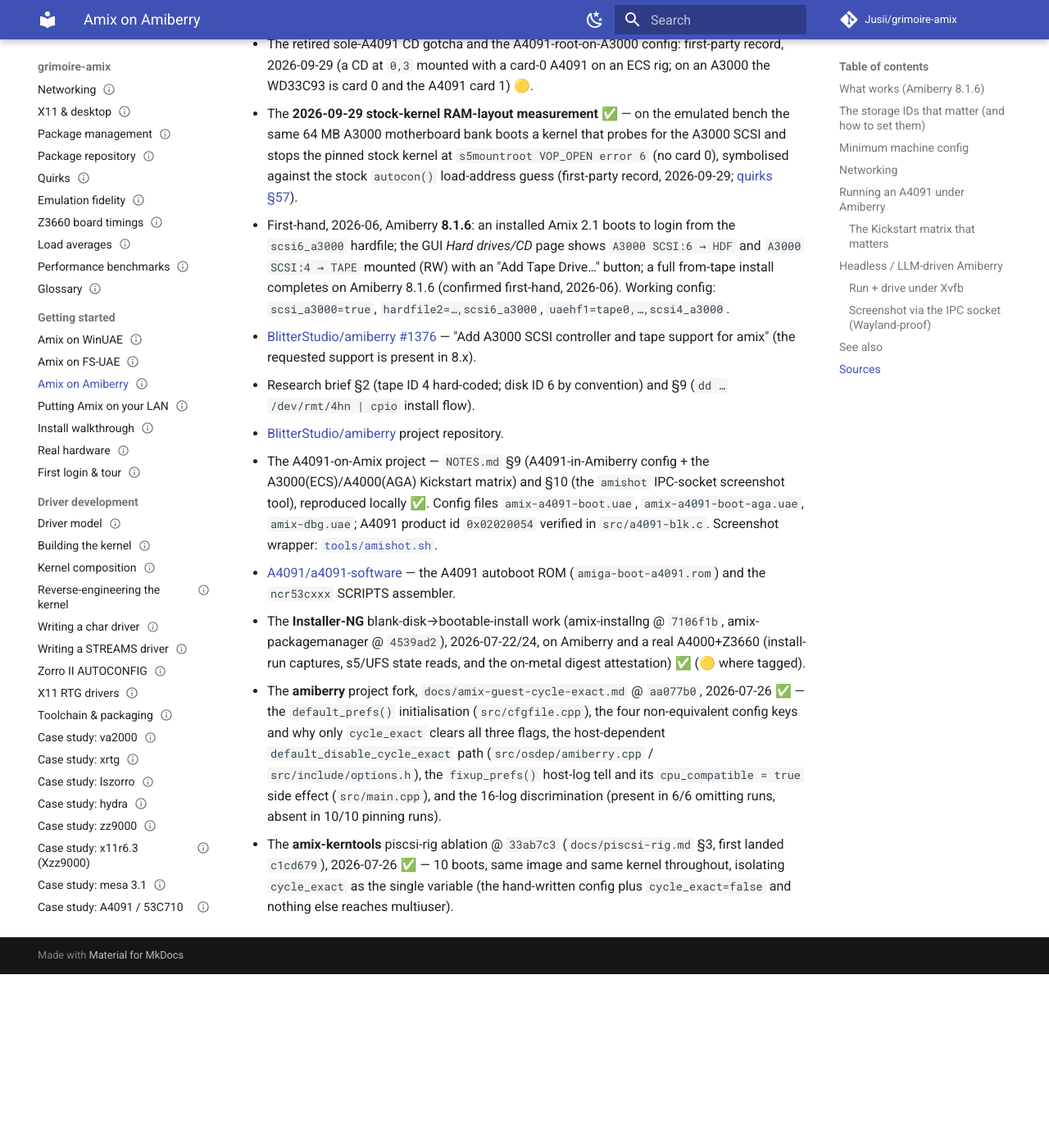
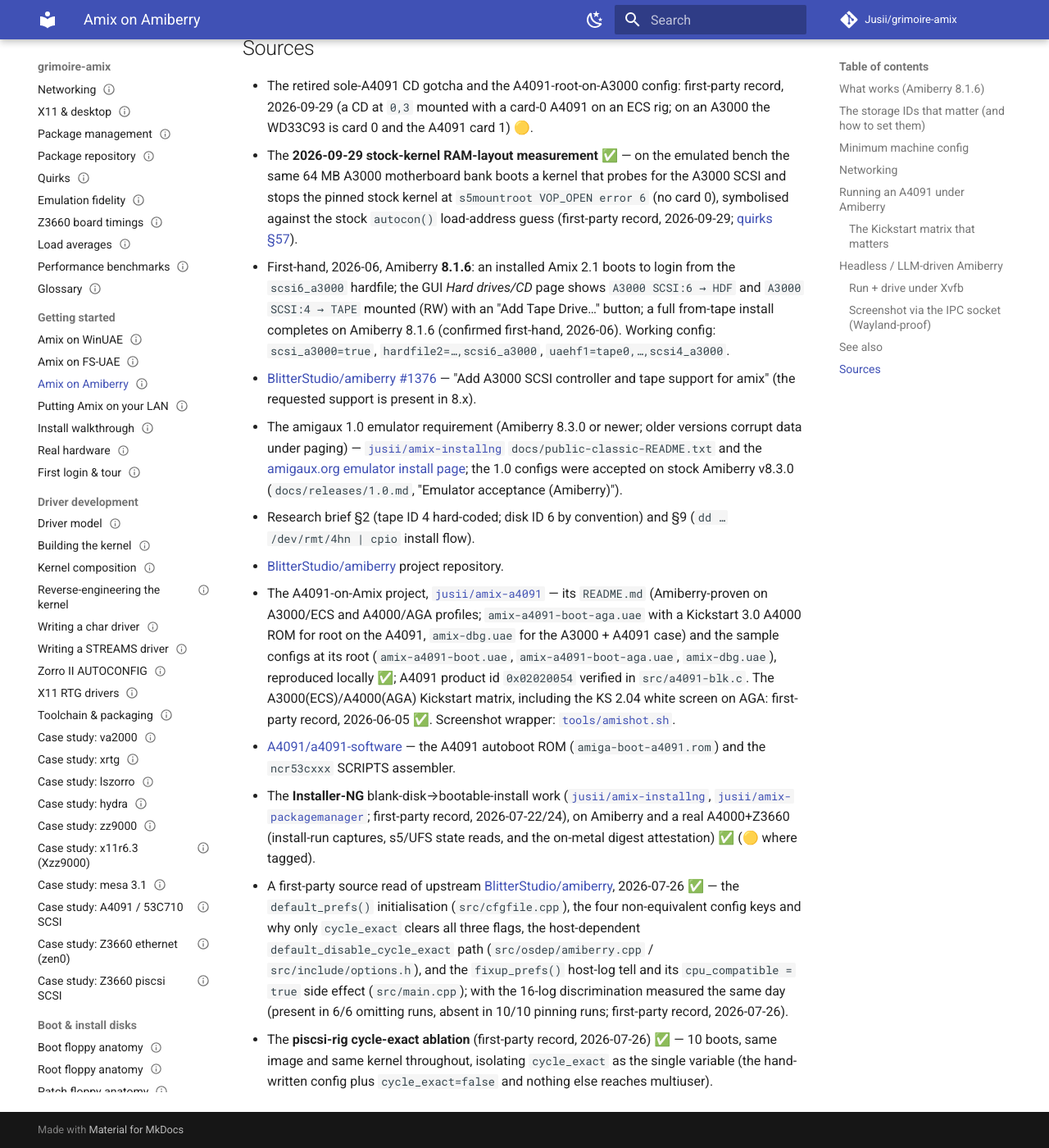
Before and after one commit to jusii/grimoire-amix, an MkDocs documentation site: the page built from docs/getting-started/emulation-amiberry.md, in a window 1280 px wide and 1400 px high, scrolled down 5660 px. Shown: the whole window at 82% size. Built offline with MkDocs 1.6.1 and Material for MkDocs 9.7.7, drawn with Linux system fonts in a browser that asks for light colours; comment, search, counter and statistics services are not loaded; before the commit the page ends 6848 px from its top, so only the background shows below that; some of the changed text lies outside the part shown.

Commit message:
getting-started: Amiberry 8.3.0+, X on AGA, public citations

```diff
--- a/docs/getting-started/emulation-amiberry.md
+++ b/docs/getting-started/emulation-amiberry.md
@@ -16,8 +16,10 @@
 This **supersedes** the long-standing "Amix can't install on Amiberry" status: the feature request
 [BlitterStudio/amiberry #1376](https://github.com/BlitterStudio/amiberry/issues/1376) ("Add A3000 SCSI
 controller and tape support for Amiga UNIX") has been **implemented** in current Amiberry. Older 5.7.x
-/ 7.x builds genuinely lacked it (and reportedly crashed with an A3000 config); **use 8.x**. 🟡 (older
-versions)
+/ 7.x builds genuinely lacked it (and reportedly crashed with an A3000 config) 🟡 (older versions).
+**Use 8.3.0 or newer**: builds before 8.3.0 boot Amix but silently corrupt data under paging — the
+amigaux 1.0 classic kit's emulator requirement ✅. The 8.1.6 rows below are the first-hand record of
+what the 8.x line can do.
 
 ## What works (Amiberry 8.1.6)
 
@@ -214,18 +216,20 @@
 - The **2026-09-29 stock-kernel RAM-layout measurement** ✅ — on the emulated bench the same 64 MB A3000 motherboard bank boots a kernel that probes for the A3000 SCSI and stops the pinned stock kernel at `s5mountroot VOP_OPEN error 6` (no card 0), symbolised against the stock `autocon()` load-address guess (first-party record, 2026-09-29; [quirks §57](../how-it-works/quirks.md#57-loader-placement-a3000-scsi)).
 - First-hand, 2026-06, Amiberry **8.1.6**: an installed Amix 2.1 boots to login from the `scsi6_a3000` hardfile; the GUI *Hard drives/CD* page shows `A3000 SCSI:6 → HDF` and `A3000 SCSI:4 → TAPE` mounted (RW) with an "Add Tape Drive…" button; a full from-tape install completes on Amiberry 8.1.6 (confirmed first-hand, 2026-06). Working config: `scsi_a3000=true`, `hardfile2=…,scsi6_a3000`, `uaehf1=tape0,…,scsi4_a3000`.
 - [BlitterStudio/amiberry #1376](https://github.com/BlitterStudio/amiberry/issues/1376) — "Add A3000 SCSI controller and tape support for amix" (the requested support is present in 8.x).
+- The amigaux 1.0 emulator requirement (Amiberry 8.3.0 or newer; older versions corrupt data under paging) — [`jusii/amix-installng`](https://github.com/jusii/amix-installng) `docs/public-classic-README.txt` and the [amigaux.org emulator install page](https://amigaux.org/install/emulator/); the 1.0 configs were accepted on stock Amiberry v8.3.0 (`docs/releases/1.0.md`, "Emulator acceptance (Amiberry)").
 - Research brief §2 (tape ID 4 hard-coded; disk ID 6 by convention) and §9 (`dd … /dev/rmt/4hn | cpio` install flow).
 - [BlitterStudio/amiberry](https://github.com/BlitterStudio/amiberry) project repository.
-- The A4091-on-Amix project — `NOTES.md` §9 (A4091-in-Amiberry config + the A3000(ECS)/A4000(AGA) Kickstart matrix) and §10 (the `amishot` IPC-socket screenshot tool), reproduced locally ✅. Config files `amix-a4091-boot.uae`, `amix-a4091-boot-aga.uae`, `amix-dbg.uae`; A4091 product id `0x02020054` verified in `src/a4091-blk.c`. Screenshot wrapper: [`tools/amishot.sh`](https://github.com/Jusii/grimoire-amix/blob/master/tools/amishot.sh).
+- The A4091-on-Amix project, [`jusii/amix-a4091`](https://github.com/jusii/amix-a4091) — its `README.md` (Amiberry-proven on A3000/ECS and A4000/AGA profiles; `amix-a4091-boot-aga.uae` with a Kickstart 3.0 A4000 ROM for root on the A4091, `amix-dbg.uae` for the A3000 + A4091 case) and the sample configs at its root (`amix-a4091-boot.uae`, `amix-a4091-boot-aga.uae`, `amix-dbg.uae`), reproduced locally ✅; A4091 product id `0x02020054` verified in `src/a4091-blk.c`. The A3000(ECS)/A4000(AGA) Kickstart matrix, including the KS 2.04 white screen on AGA: first-party record, 2026-06-05 ✅. Screenshot wrapper: [`tools/amishot.sh`](https://github.com/Jusii/grimoire-amix/blob/master/tools/amishot.sh).
 - [A4091/a4091-software](https://github.com/A4091/a4091-software) — the A4091 autoboot ROM (`amiga-boot-a4091.rom`) and the `ncr53cxxx` SCRIPTS assembler.
-- The **Installer-NG** blank-disk→bootable-install work (amix-installng @ `7106f1b`, amix-packagemanager @ `4539ad2`), 2026-07-22/24, on Amiberry and a real A4000+Z3660 (install-run captures, s5/UFS state reads, and the on-metal digest attestation) ✅ (🟡 where tagged).
-- The **amiberry** project fork, `docs/amix-guest-cycle-exact.md` @ `aa077b0`, 2026-07-26 ✅ — the
+- The **Installer-NG** blank-disk→bootable-install work ([`jusii/amix-installng`](https://github.com/jusii/amix-installng), [`jusii/amix-packagemanager`](https://github.com/jusii/amix-packagemanager); first-party record, 2026-07-22/24), on Amiberry and a real A4000+Z3660 (install-run captures, s5/UFS state reads, and the on-metal digest attestation) ✅ (🟡 where tagged).
+- A first-party source read of upstream
+  [BlitterStudio/amiberry](https://github.com/BlitterStudio/amiberry), 2026-07-26 ✅ — the
   `default_prefs()` initialisation (`src/cfgfile.cpp`), the four non-equivalent config keys and why only
   `cycle_exact` clears all three flags, the host-dependent `default_disable_cycle_exact` path
-  (`src/osdep/amiberry.cpp` / `src/include/options.h`), the `fixup_prefs()` host-log tell and its
-  `cpu_compatible = true` side effect (`src/main.cpp`), and the 16-log discrimination (present in 6/6
-  omitting runs, absent in 10/10 pinning runs).
-- The **amix-kerntools** piscsi-rig ablation @ `33ab7c3` (`docs/piscsi-rig.md` §3, first landed
-  `c1cd679`), 2026-07-26 ✅ — 10 boots, same image and same kernel throughout, isolating
-  `cycle_exact` as the single variable (the hand-written config plus `cycle_exact=false` and
-  nothing else reaches multiuser).
+  (`src/osdep/amiberry.cpp` / `src/include/options.h`), and the `fixup_prefs()` host-log tell and its
+  `cpu_compatible = true` side effect (`src/main.cpp`); with the 16-log discrimination measured the
+  same day (present in 6/6 omitting runs, absent in 10/10 pinning runs; first-party record,
+  2026-07-26).
+- The **piscsi-rig cycle-exact ablation** (first-party record, 2026-07-26) ✅ — 10 boots, same
+  image and same kernel throughout, isolating `cycle_exact` as the single variable (the hand-written
+  config plus `cycle_exact=false` and nothing else reaches multiuser).
```
Also changed, not shown: docs/getting-started/emulation-winuae.md (+2 -1 lines), docs/getting-started/first-login-and-tour.md (+9 -2 lines), docs/getting-started/networking-on-the-lan.md (+1 -1 lines), docs/getting-started/real-hardware.md (+5 -4 lines).
